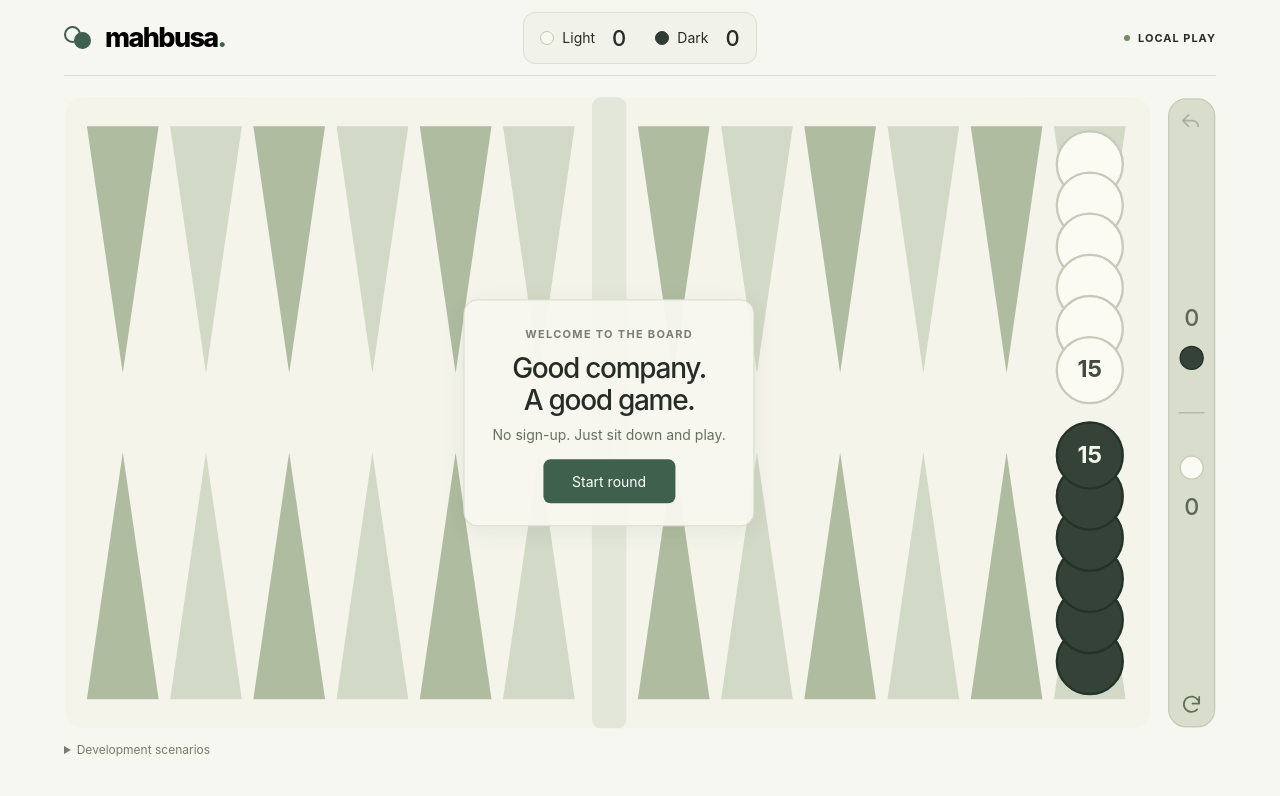
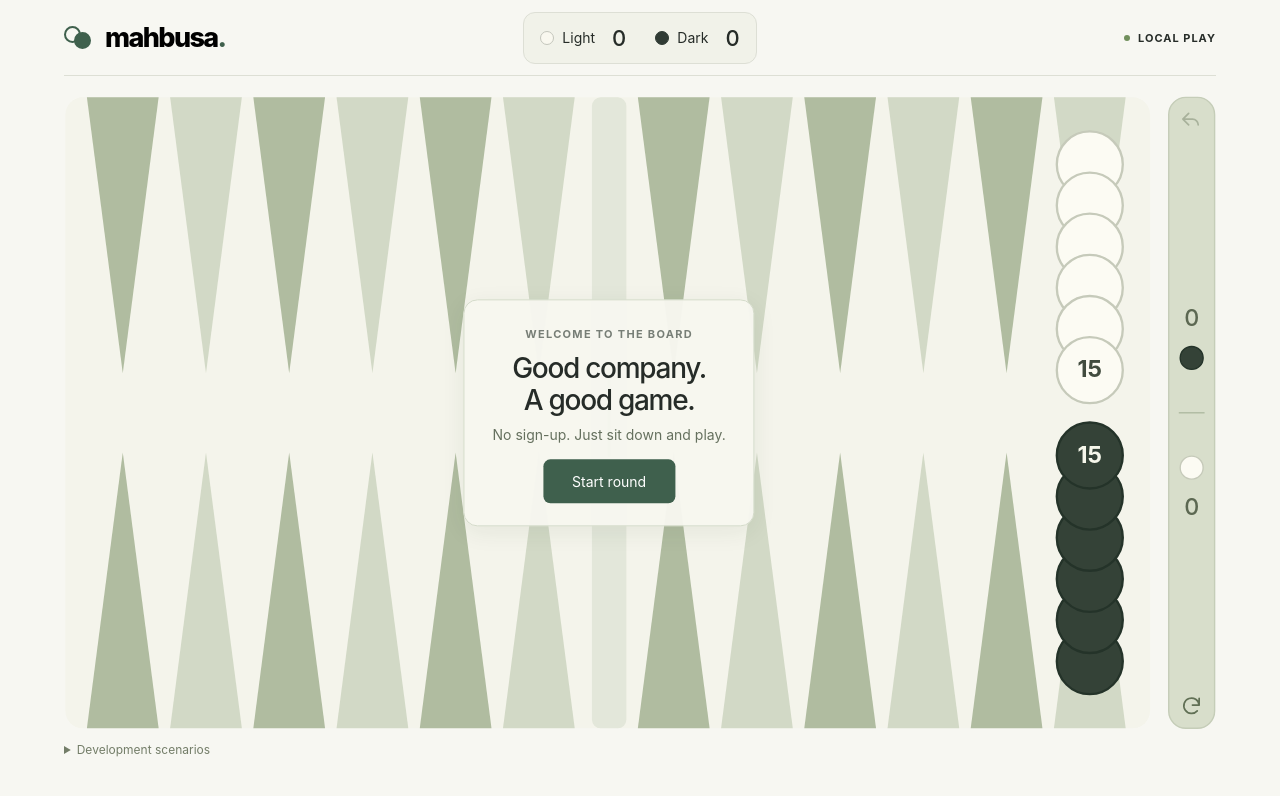
Before and after one commit to ramikamel/mahbusa, a Svelte app: page / in a window 1280 px wide. Shown: the top 796 px of the page. Built offline with nearby package versions, Linux system fonts and the light colour scheme.

Commit message:
Align point bases and bear-off bar with the center wall height

```diff
--- a/src/components/Board.svelte
+++ b/src/components/Board.svelte
@@ -57,8 +57,8 @@
           onclick={() => choosePoint(point)}
           onkeydown={(event) => { if (event.key === 'Enter' || event.key === ' ') { event.preventDefault(); choosePoint(point); } }}
           class:point-selected={selected === point} class:point-target={targets.has(point)}>
-          <rect x={mapX(cx - 28)} y={mapY(row.upper ? 26 : boardHeight / 2 + 9)} width={56 * horizontalScale} height={(boardHeight / 2 - 37) * verticalScale} rx={8 * horizontalScale} class="point-hit" />
-          <path d={row.upper ? `M${mapX(cx - 25)} ${mapY(43)}H${mapX(cx + 25)}L${mapX(cx)} ${mapY(boardHeight / 2 - 26)}Z` : `M${mapX(cx - 25)} ${mapY(boardHeight - 43)}H${mapX(cx + 25)}L${mapX(cx)} ${mapY(boardHeight / 2 + 26)}Z`}
+          <rect x={mapX(cx - 28)} y={mapY(row.upper ? 24 : boardHeight / 2 + 9)} width={56 * horizontalScale} height={(boardHeight / 2 - (row.upper ? 35 : 33)) * verticalScale} rx={8 * horizontalScale} class="point-hit" />
+          <path d={row.upper ? `M${mapX(cx - 25)} 1H${mapX(cx + 25)}L${mapX(cx)} ${mapY(boardHeight / 2 - 26)}Z` : `M${mapX(cx - 25)} ${boardHeight - 1}H${mapX(cx + 25)}L${mapX(cx)} ${mapY(boardHeight / 2 + 26)}Z`}
             class="triangle" class:triangle-alt={slot % 2 === 0} />
           {#each tokens(point) as token, i}
             {@const inset = compact ? 56 : 68}
@@ -74,7 +74,7 @@
       onclick={() => { if (canBear) bearOff(); }}
       onkeydown={(event) => { if (canBear && (event.key === 'Enter' || event.key === ' ')) { event.preventDefault(); bearOff(); } }}
       class:off-available={canBear}>
-      <rect x={mapX(793)} y={mapY(25)} width={32 * horizontalScale} height={(boardHeight - 50) * verticalScale} rx={12 * horizontalScale} class="off-tray" />
+      <rect x={mapX(793)} y="1" width={32 * horizontalScale} height={boardHeight - 2} rx={12 * horizontalScale} class="off-tray" />
       <text x={mapX(809)} y={mapY(boardHeight / 2 - (compact ? 42 : 57))} class="off-number">{game.position.off[1]}</text>
       <circle cx={mapX(809)} cy={mapY(boardHeight / 2 - (compact ? 25 : 36))} r={8 * horizontalScale} class="checker-dark" />
       <path d={`M${mapX(800)} ${mapY(boardHeight / 2)}h${18 * horizontalScale}`} class="tray-divider" />
@@ -83,5 +83,5 @@
     </g>
   </svg>
   {#if wall}<div class="board-wall" style:left={`${boardWidth / 2 + (mapX(403) - 420) * scale}px`} style:top={`${boardPixelsHeight / 2}px`}>{@render wall()}</div>{/if}
-  {#if tray}<div class="tray-overlay" style:left={`${boardWidth / 2 + (mapX(809) - 420) * scale}px`} style:top={`${boardPixelsHeight / 2}px`} style:height={`${(boardHeight - 50) * verticalScale * scale}px`}>{@render tray()}</div>{/if}
+  {#if tray}<div class="tray-overlay" style:left={`${boardWidth / 2 + (mapX(809) - 420) * scale}px`} style:top={`${boardPixelsHeight / 2}px`} style:height={`${(boardHeight - 2) * scale}px`}>{@render tray()}</div>{/if}
 </div>
```
Also changed, not shown: 3 other files (tests, documents, lock files or other folders).
